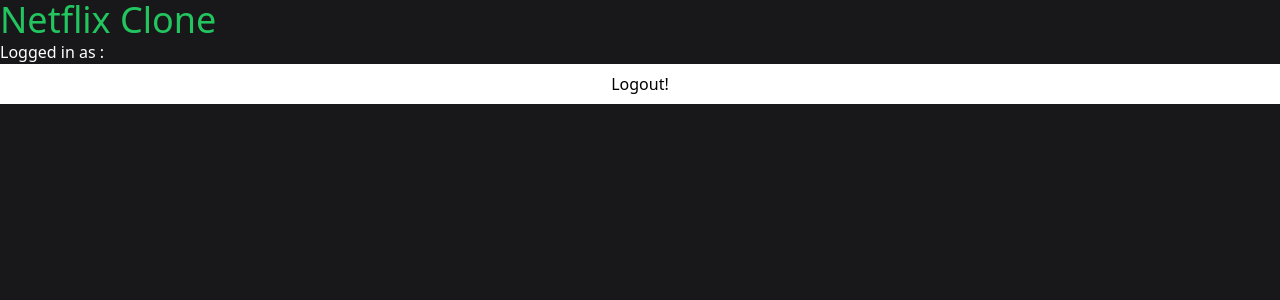
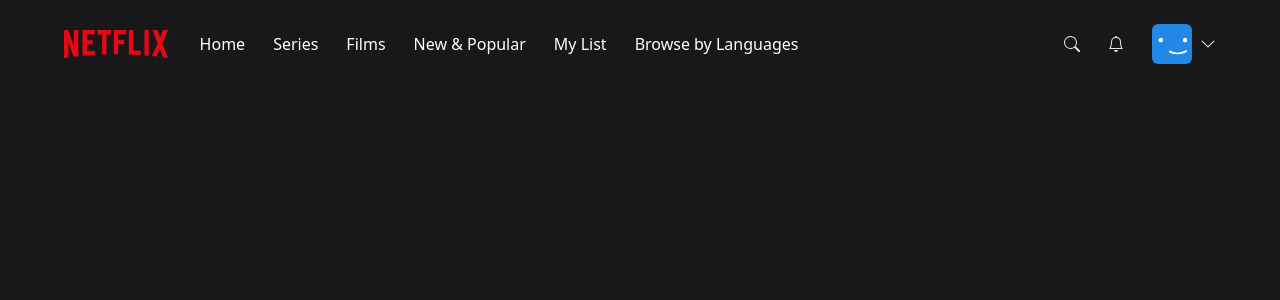
Before and after one commit to StPfeffer/netflix-clone, a Next.js app: page / in a window 1280 px wide. Shown: the top 300 px of the page. Built offline with nearby package versions, Linux system fonts and the light colour scheme; no server answers; the database is empty; sample sign-in values are in the browser's storage.

Commit message:
Navbar on Home

```diff
--- a/pages/index.tsx
+++ b/pages/index.tsx
@@ -1,6 +1,6 @@
-import useCurrentUser from "@/hooks/useCurrentUser";
+import Navbar from "@/components/Navbar";
 import { NextPageContext } from "next";
-import { getSession, signOut } from "next-auth/react";
+import { getSession } from "next-auth/react";
 
 export async function getServerSideProps(context: NextPageContext) {
   const session = await getSession(context);
@@ -20,13 +20,9 @@
 }
 
 export default function Home() {
-  const { data: user } = useCurrentUser();
-
   return (
     <>
-      <h1 className="text-4xl text-green-500">Netflix Clone</h1>
-      <p className="text-white">Logged in as : {user?.name}</p>
-      <button className="h-10 w-full bg-white" onClick={() => signOut()}>Logout!</button>
+      <Navbar />
     </>
   );
 }
```
